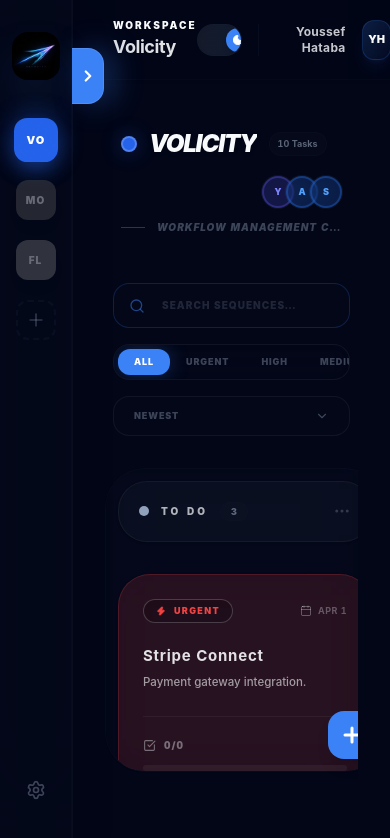
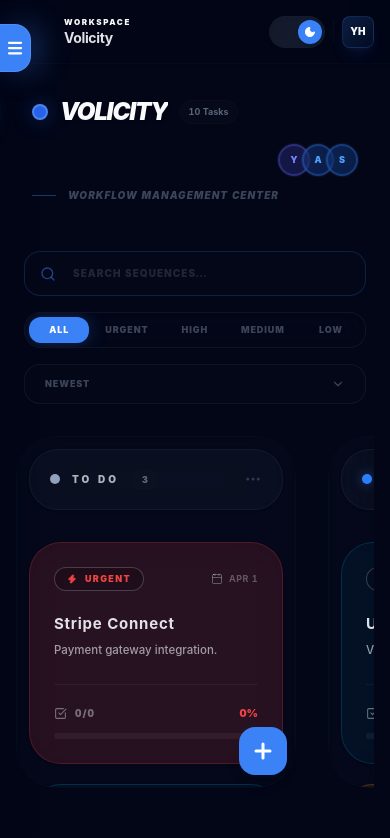
Before and after one commit to youssef-hataba/velocity, a React (Vite) app: page / in a window 390 px wide. Shown: the top 838 px of the page. Built offline with nearby package versions, Linux system fonts and the light colour scheme.

Commit message:
side bar & main responsive

```diff
--- a/src/App.tsx
+++ b/src/App.tsx
@@ -24,27 +24,41 @@ const App = () => {
   return (
     <div className="flex h-screen w-full overflow-hidden bg-background text-foreground font-sans selection:bg-primary/30 transition-all duration-700">
       <Sidebar />
+
       <main className="relative z-10 flex-1 flex flex-col min-w-0 h-full overflow-hidden">
-        <header className="h-20 border-b border-steel/10 flex items-center px-10 justify-between shrink-0 bg-white/10 dark:bg-background/40 backdrop-blur-3xl shadow-sm transition-all">
-          <div className="flex flex-col text-left">
-            <h1 className="text-[10px] font-black uppercase tracking-[0.2em] text-muted-foreground/40">Workspace</h1>
-            <p className="text-lg font-bold tracking-tight text-foreground/90">{activeProject?.name || "Select Workspace"}</p>
+        {/* Responsive Header */}
+        <header className="h-16 md:h-20 border-b border-steel/10 flex items-center px-4 md:px-10 justify-between shrink-0 bg-white/10 dark:bg-background/40 backdrop-blur-3xl shadow-sm transition-all">
+
+          {/* Workspace Title - Added ml-12 on mobile to clear the floating Sidebar button */}
+          <div className="flex flex-col text-left ml-12 md:ml-0 overflow-hidden">
+            <h1 className="text-[8px] md:text-[10px] font-black uppercase tracking-[0.2em] text-muted-foreground/40">Workspace</h1>
+            <p className="text-sm md:text-lg font-bold tracking-tight text-foreground/90 truncate">
+              {activeProject?.name || "Select Workspace"}
+            </p>
           </div>
 
-          <div className="flex items-center gap-4">
+          <div className="flex items-center gap-2 md:gap-4">
             <ThemeToggle />
-            <div className="h-8 w-px bg-steel/20" />
-            <div className="flex items-center gap-4 group cursor-pointer">
-              <div className="text-right">
-                <p className="text-xs font-bold text-foreground/80 group-hover:text-primary transition-colors tracking-wide">Youssef Hataba</p>
+            <div className="h-6 md:h-8 w-px bg-steel/20" />
+
+            <div className="flex items-center gap-2 md:gap-4 group cursor-pointer">
+              <div className="text-right hidden sm:block">
+                <p className="text-xs font-bold text-foreground/80 group-hover:text-primary transition-colors tracking-wide">
+                  Youssef Hataba
+                </p>
               </div>
-              <div className="w-10 h-10 rounded-xl flex items-center justify-center text-[11px] font-black bg-linear-to-br from-primary/20 to-primary/5 border border-primary/20 shadow-lg shadow-primary/10 group-hover:scale-105 transition-all">YH</div>
+              <div className="w-8 h-8 md:w-10 md:h-10 rounded-lg md:rounded-xl flex items-center justify-center text-[10px] md:text-[11px] font-black bg-linear-to-br from-primary/20 to-primary/5 border border-primary/20 shadow-lg shadow-primary/10 group-hover:scale-105 transition-all">
+                YH
+              </div>
             </div>
           </div>
         </header>
 
-        <section className="flex-1 overflow-y-auto p-8 bg-transparent custom-scrollbar">
-          {renderContent()}
+        {/* Main Content Area */}
+        <section className="flex-1 overflow-y-auto p-4 md:p-8 bg-transparent custom-scrollbar">
+          <div className="max-w-[1600px] mx-auto h-full">
+            {renderContent()}
+          </div>
         </section>
       </main>
     </div>
--- a/src/components/sidebar/Sidebar.tsx
+++ b/src/components/sidebar/Sidebar.tsx
@@ -1,12 +1,15 @@
 import { useState, useEffect } from "react";
 import { AnimatePresence, motion } from "framer-motion";
-import { ChevronRight } from "lucide-react";
+import { ChevronRight, Menu } from "lucide-react";
 import { useBoardStore } from "../../store/useBoardStore";
 import { SidebarRail } from "./SidebarRail";
 import { SidebarExpanded } from "./SidebarExpanded";
 
 const Sidebar = () => {
   const [isCollapsed, setIsCollapsed] = useState(() => {
+    // Default to collapsed on mobile regardless of saved state for better UX
+    if (typeof window !== "undefined" && window.innerWidth < 768) return true;
+
     const saved = localStorage.getItem("sidebar_collapsed");
     return saved ? saved === "true" : true;
   });
@@ -20,7 +23,25 @@ const Sidebar = () => {
   const toggleCollapse = () => setIsCollapsed(!isCollapsed);
 
   return (
-    <aside className="relative flex h-screen bg-background border-r border-steel/20 shadow-2xl select-none shrink-0 z-50 transition-all duration-500">
+    <>
+      {/* Mobile Backdrop - Closes sidebar when clicking outside */}
+      <AnimatePresence>
+        {!isCollapsed && (
+          <motion.div
+            initial={{ opacity: 0 }}
+            animate={{ opacity: 1 }}
+            exit={{ opacity: 0 }}
+            onClick={toggleCollapse}
+            className="fixed inset-0 bg-black/60 backdrop-blur-sm z-[45] md:hidden"
+          />
+        )}
+      </AnimatePresence>
+
+      <aside className={`
+        fixed md:relative flex h-screen bg-background border-r border-steel/20
+        shadow-2xl select-none shrink-0 z-50 transition-transform duration-500
+        ${isCollapsed ? "-translate-x-full md:translate-x-0" : "translate-x-0"}
+      `}>
         <SidebarRail
           projects={projects}
           activeProjectId={activeProjectId}
@@ -34,6 +55,7 @@ const Sidebar = () => {
           onCollapse={toggleCollapse}
         />
 
+        {/* Toggle Button for Desktop & Mobile */}
         <AnimatePresence>
           {isCollapsed && (
             <motion.button
@@ -44,18 +66,25 @@ const Sidebar = () => {
               whileTap={{ scale: 0.9 }}
               onClick={toggleCollapse}
               className="
-              absolute left-18 top-12 z-50 h-14 w-8
+                absolute left-full md:left-18 top-6 md:top-12 z-50 h-12 w-8 md:h-14
                 bg-primary rounded-r-2xl text-primary-foreground
                 shadow-[10px_0_30px_rgba(59,130,246,0.3)]
                 flex items-center justify-center
                 transition-all cursor-pointer border-y border-r border-white/10
               "
             >
+              {/* Using Menu icon for mobile context when collapsed */}
+              <div className="md:hidden">
+                <Menu size={18} strokeWidth={3} />
+              </div>
+              <div className="hidden md:block">
                 <ChevronRight size={18} strokeWidth={3} />
+              </div>
             </motion.button>
           )}
         </AnimatePresence>
       </aside>
+    </>
   );
 };
 
--- a/src/components/sidebar/SidebarRail.tsx
+++ b/src/components/sidebar/SidebarRail.tsx
@@ -37,13 +37,15 @@ export const SidebarRail = ({ projects, activeProjectId, onSelectProject }: Side
   };
 
   return (
-    <div className="w-18 flex flex-col items-center py-8 border-r border-steel/10 bg-secondary/5 backdrop-blur-3xl z-30 gap-8 shrink-0">
-      <div className="w-12 h-12 rounded-2xl overflow-hidden shadow-2xl shadow-primary/40 group cursor-pointer
-      transition-all hover:scale-105 active:scale-95">
+    <div className="w-16 md:w-18 flex flex-col items-center py-6 md:py-8 border-r border-steel/10 bg-secondary/5 backdrop-blur-3xl z-30 gap-6 md:gap-8 shrink-0 h-full">
+      {/* Logo Container */}
+      <div className="w-10 h-10 md:w-12 md:h-12 rounded-2xl overflow-hidden shadow-2xl shadow-primary/40 group cursor-pointer
+      transition-all hover:scale-105 active:scale-95 shrink-0">
         <img src="/favicon.png" alt="Logo" className="object-contain w-full h-full" />
       </div>
 
-      <div className="flex flex-col gap-5 flex-1 no-scrollbar py-2 px-3">
+      {/* Project List - Scrollable */}
+      <div className="flex flex-col gap-4 md:gap-5 flex-1 no-scrollbar py-2 px-2 md:px-3 w-full items-center">
         {projects.map((p) => (
           <WorkspaceIcon
             key={p.id}
@@ -55,14 +57,14 @@ export const SidebarRail = ({ projects, activeProjectId, onSelectProject }: Side
 
         <Dialog open={open} onOpenChange={setOpen}>
           <DialogTrigger asChild>
-            <button className="w-10 h-10 rounded-xl border-2 border-dashed border-steel/20 flex items-center justify-center text-muted/30 hover:text-primary hover:border-primary/50 transition-all active:scale-90 shrink-0">
-              <Plus size={20} />
+            <button className="w-9 h-9 md:w-10 md:h-10 rounded-xl border-2 border-dashed border-steel/20 flex items-center justify-center text-muted/30 hover:text-primary hover:border-primary/50 transition-all active:scale-90 shrink-0">
+              <Plus size={18} className="md:size-[20px]" />
             </button>
           </DialogTrigger>
 
-          <DialogContent className="sm:max-w-100 rounded-[2.5rem] bg-card/90 backdrop-blur-2xl border-white/10 shadow-2xl focus:outline-none border-none">
+          <DialogContent className="w-[90vw] sm:max-w-100 rounded-[2rem] md:rounded-[2.5rem] bg-card/90 backdrop-blur-2xl border-white/10 shadow-2xl focus:outline-none border-none p-6 md:p-10">
             <DialogHeader>
-              <DialogTitle className="text-2xl font-black tracking-tighter text-center uppercase italic">
+              <DialogTitle className="text-xl md:text-2xl font-black tracking-tighter text-center uppercase italic">
                 New Project
               </DialogTitle>
             </DialogHeader>
@@ -72,9 +74,12 @@ export const SidebarRail = ({ projects, activeProjectId, onSelectProject }: Side
         </Dialog>
       </div>
 
-      <button className="text-muted/40 hover:text-foreground transition-all p-3 hover:bg-secondary/50 rounded-xl group">
-        <Settings size={20} className="group-hover:rotate-90 transition-transform duration-500" />
-      </button>
+      {/* Settings Action */}
+      <div className="mt-auto pb-2 shrink-0">
+        <button className="text-muted/40 hover:text-foreground transition-all p-2 md:p-3 hover:bg-secondary/50 rounded-xl group">
+          <Settings size={18} className="md:size-[20px] group-hover:rotate-90 transition-transform duration-500" />
+        </button>
+      </div>
     </div>
   );
 };
--- a/src/components/sidebar/WorkspaceIcon.tsx
+++ b/src/components/sidebar/WorkspaceIcon.tsx
@@ -20,15 +20,15 @@ export const WorkspaceIcon = ({ project, isActive, onSelect }: WorkspaceIconProp
         boxShadow: isActive && isHex ? `0 10px 20px -5px ${project.color}66` : undefined
       }}
       className={`
-        w-10 h-10 rounded-xl flex items-center justify-center text-white font-black text-[10px]
+        w-9 h-9 md:w-10 md:h-10 rounded-xl flex items-center justify-center text-white font-black text-[9px] md:text-[10px]
         transition-all duration-500 relative group shrink-0
         ${!isHex ? project.color : ""}
         ${isActive
-          ? "ring-2 ring-primary ring-offset-4 ring-offset-background scale-110"
+          ? "ring-2 ring-primary ring-offset-2 md:ring-offset-4 ring-offset-background scale-105 md:scale-110"
           : "opacity-40 hover:opacity-100 grayscale hover:grayscale-0 shadow-lg"}
       `}
     >
-      <span className="relative z-10 tracking-widest">
+      <span className="relative z-10 tracking-widest truncate px-1">
         {project.name.substring(0, 2).toUpperCase()}
       </span>
 
@@ -40,8 +40,8 @@ export const WorkspaceIcon = ({ project, isActive, onSelect }: WorkspaceIconProp
         />
       )}
 
-      {/* Tooltip - Floating Label */}
-      <div className="absolute left-full ml-4 px-3 py-1.5 bg-popover text-popover-foreground text-[11px] font-bold rounded-lg border border-border shadow-2xl invisible group-hover:visible opacity-0 group-hover:opacity-100 whitespace-nowrap z-50 transition-all translate-x-2 group-hover:translate-x-0">
+      {/* Tooltip - Floating Label (Hidden on touch devices/mobile to avoid layout issues) */}
+      <div className="hidden md:flex absolute left-full ml-4 px-3 py-1.5 bg-popover text-popover-foreground text-[11px] font-bold rounded-lg border border-border shadow-2xl invisible group-hover:visible opacity-0 group-hover:opacity-100 whitespace-nowrap z-50 transition-all translate-x-2 group-hover:translate-x-0 pointer-events-none">
         {project.name}
         {/* Tooltip Arrow */}
         <div className="absolute top-1/2 -left-1 -translate-y-1/2 w-2 h-2 bg-popover border-l border-b border-border rotate-45" />
```
Also changed, not shown: src/components/sidebar/SidebarExpanded.tsx (+25 -12 lines). Lines whose indentation alone changed are shown as unchanged.
